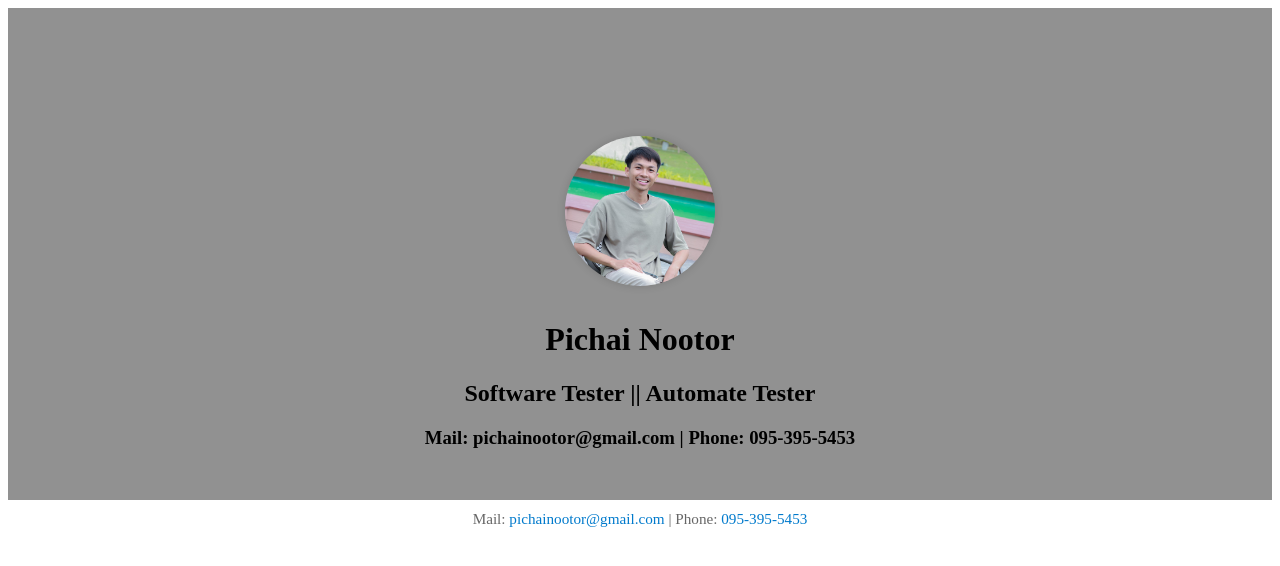
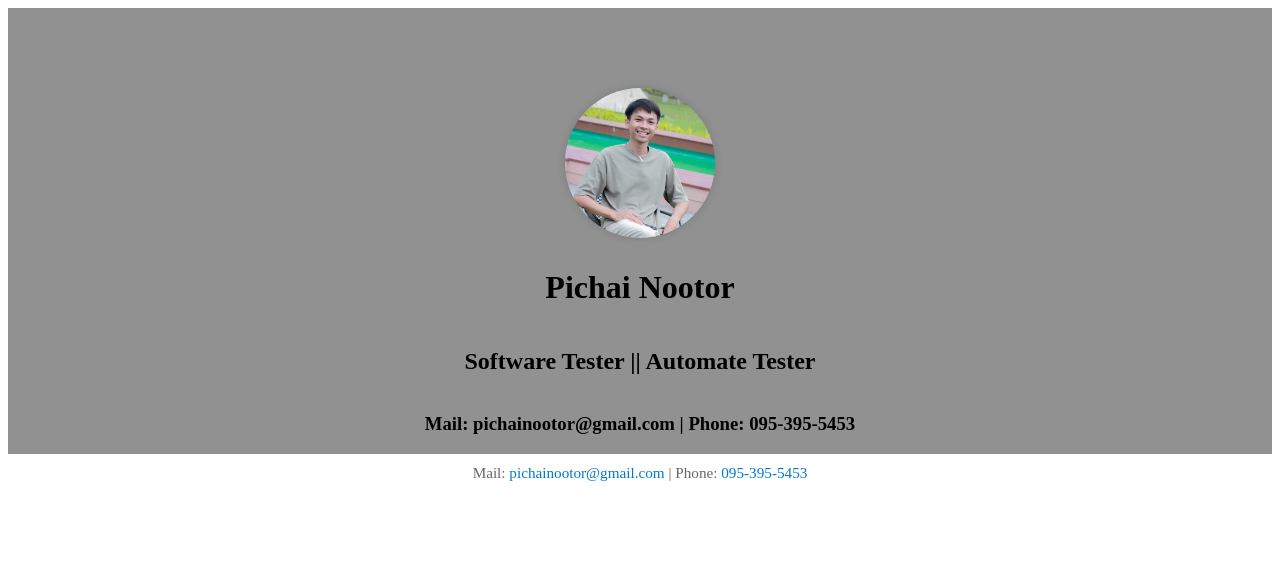
Before and after one commit to pichai-nootor/pichai-nootor.github.io, a Jekyll site: the page built from index.md, in a window 1280 px wide. Shown: the top 566 px of the page. Built offline with Jekyll 4.4.1, drawn with Linux system fonts in a browser that asks for light colours; our own code applies the rules of GitHub Pages for plain Markdown files.

Commit message:
Update default.html

```diff
--- a/_layouts/default.html
+++ b/_layouts/default.html
@@ -9,9 +9,12 @@
     <!-- ✅ วางตรงนี้ -->
     <style>
       header.page-header {
-        background: #919191 !important; /* สีพื้นหลังใหม่ */
-        padding-top: 3rem !important;   /* ดันลงจากขอบบน */
-        padding-bottom: 2rem;
+  background: #919191 !important;
+  position: relative;      /* ต้องมี เพื่อให้ ::before วางตำแหน่งได้ */
+  display: flex;           /* จัด layout flex */
+  flex-direction: column;  /* วาง vertical */
+  align-items: center;     /* จัดรูปและ title ให้อยู่กลาง */
+  overflow: visible !important; /* ป้องกันรูปโดนตัด */
       }
     </style>
   </head>
```
